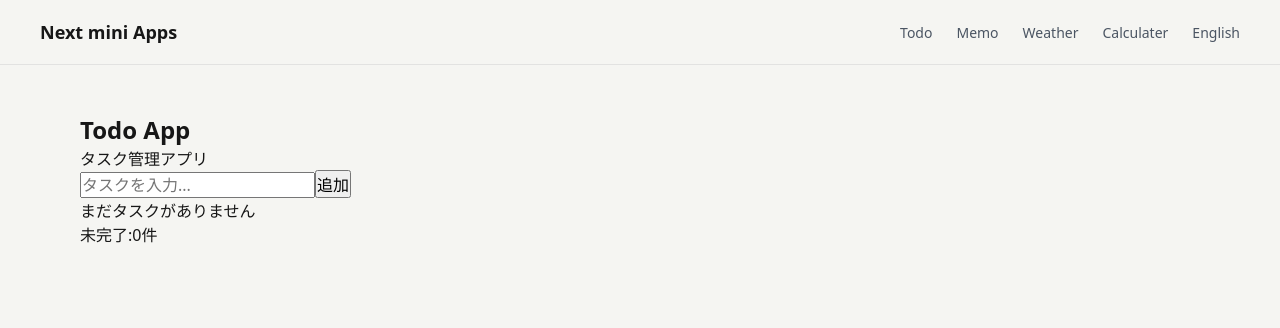
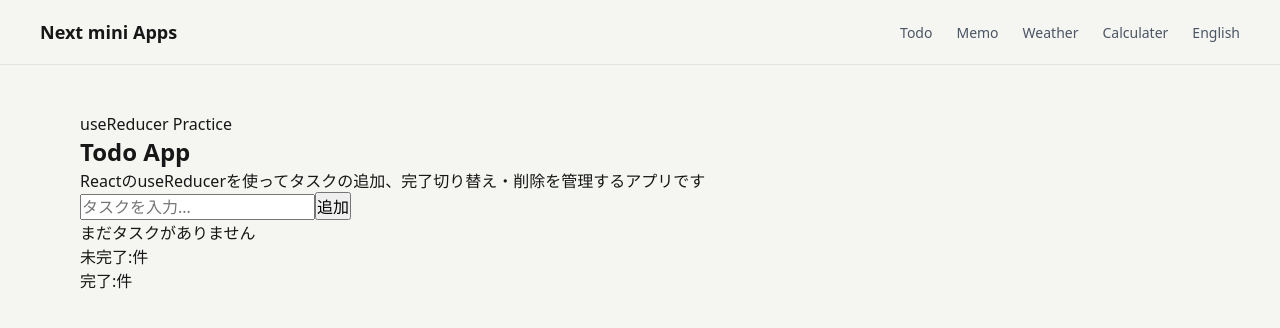
Before and after one commit to usamiyouhei/mini_apps_collection, a Next.js app: page /todo in a window 1280 px wide. Shown: the top 328 px of the page. Built offline with nearby package versions, Linux system fonts and the light colour scheme.

Commit message:
5/16 css class add

```diff
--- a/src/app/todo/page.tsx
+++ b/src/app/todo/page.tsx
@@ -4,6 +4,7 @@ import TaskForm from "@/components/todo/TaskForm";
 import TaskList from "@/components/todo/TaskList";
 import { taskReducer } from "@/reducers/task.reducer";
 import { useReducer } from "react";
+import styles from "./todo.module.css";
 
 export default function TodoPage() {
   const [tasks, dispatch] = useReducer(taskReducer, []);
@@ -22,10 +23,16 @@ export default function TodoPage() {
     dispatch({ type: "DELETE_TASK", payload: id });
   };
   return (
-    <section>
-      <h1>Todo App</h1>
-      <p>タスク管理アプリ</p>
+    <section className={styles.todo}>
+      <div className={styles.header}>
+        <span className={styles.label}>useReducer Practice</span>
+        <h1 className={styles.title}>Todo App</h1>
+        <p className={styles.text}>
+          ReactのuseReducerを使ってタスクの追加、完了切り替え・削除を管理するアプリです
+        </p>
+      </div>
 
+      <div className={styles.card}>
         <TaskForm onAddTask={handleAddTask} />
 
         <TaskList
@@ -33,7 +40,16 @@ export default function TodoPage() {
           onToggleTask={handleToggleTask}
           onDeleteTask={handleDeleteTask}
         />
-      <p>未完了:{incompleteCount}件</p>
+      </div>
+
+      <div className={styles.footer}>
+        <p>
+          未完了:<span className={styles.count}></span>件
+        </p>
+        <p>
+          完了:<span className={styles.count}></span>件
+        </p>
+      </div>
     </section>
   );
 }
```
Also changed, not shown: src/app/todo/todo.module.css (added). Lines whose indentation alone changed are shown as unchanged.
